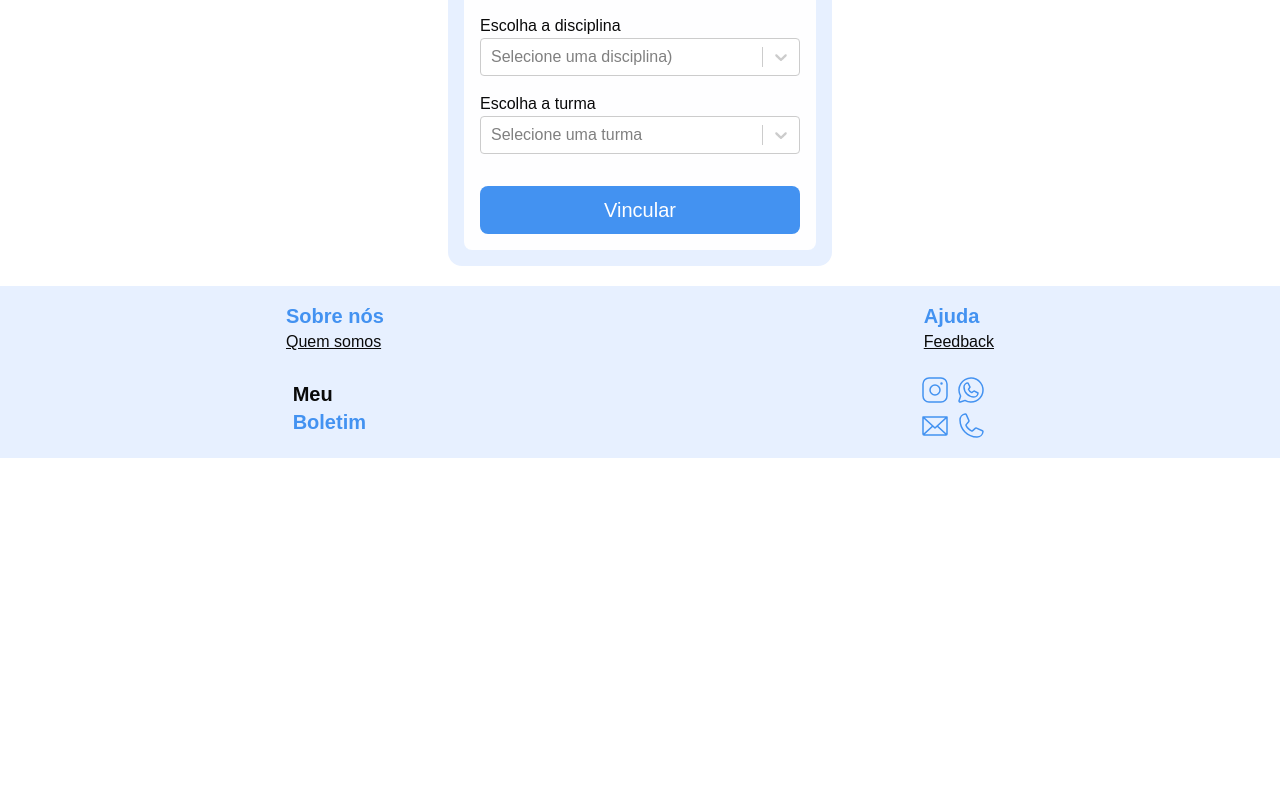
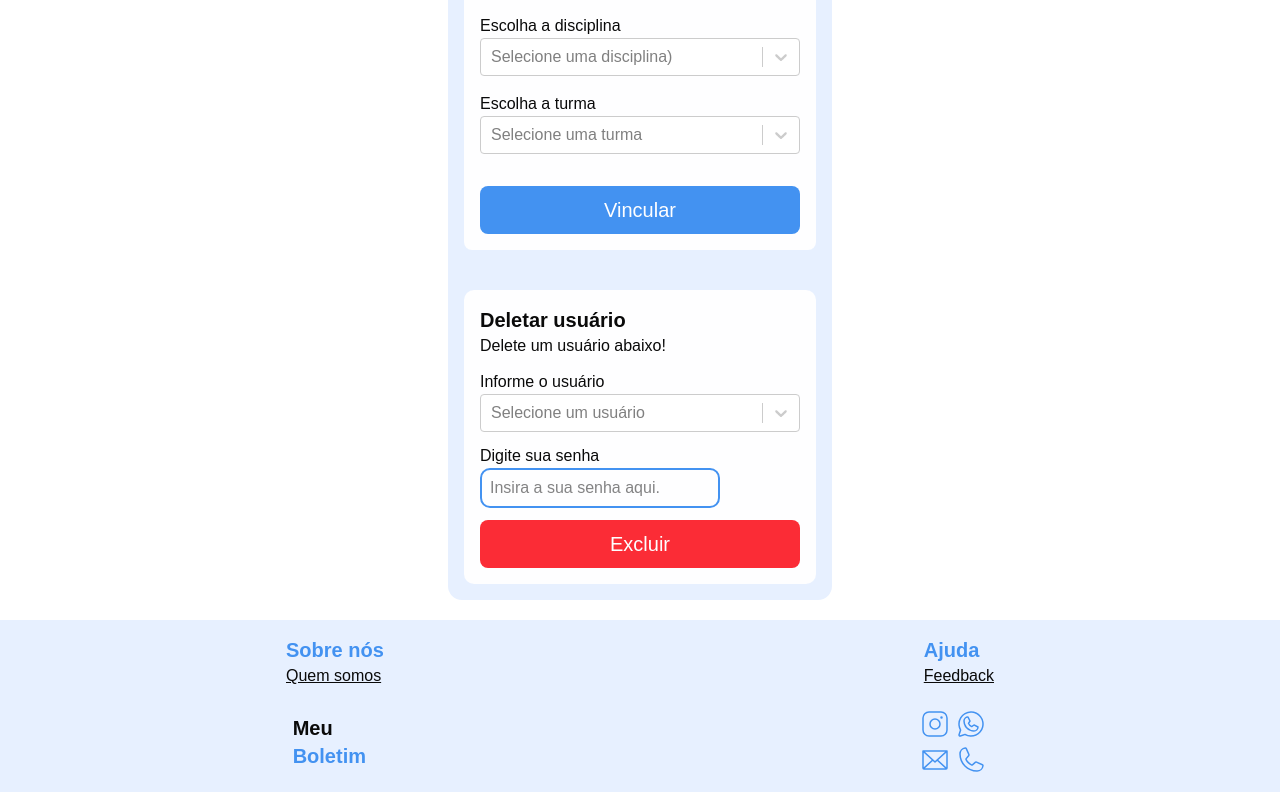
Before and after one commit to Gleison-dev/meuBoletimFrontend, a React (Vite) app: page /dashboardAdmin in a window 1280 px wide. Shown: the part 1815-2607 px from the top of the page. Before the commit the page ends 2273 px from the top, so only its background shows below. Built offline with nearby package versions, Linux system fonts and the light colour scheme; no server answers; sample sign-in values are in the browser's storage.

Commit message:
feat: Delete user page

```diff
--- a/src/pages/DashboardAdmin/dashboardAdmin.jsx
+++ b/src/pages/DashboardAdmin/dashboardAdmin.jsx
@@ -6,6 +6,7 @@ import { api } from "@/services/api";
 import { AuthContext } from "@/context/AuthContext";
 import CreateDiscipline from "../CreateDiscipline/createDiscipline";
 import EnrollDisiciplineTeacher from "../EnrollDisciplineTeacher/enrollDisciplineTeacher";
+import DeleteUser from "../DeleteUser/deleteUser";
 
 export default function DashboardAdmin() {
   const { token } = useContext(AuthContext);
@@ -78,7 +79,10 @@ export default function DashboardAdmin() {
     <>
       <section className="flex flex-col justify-center items-center mt-10">
         <div className="flex flex-col gap-10 w-96 p-4 rounded-xl bg-azul-claro">
-          <CreateUser onUserCreated={fetchStudents} onTeacherCreated={fetchTeachers} />
+          <CreateUser
+            onUserCreated={fetchStudents}
+            onTeacherCreated={fetchTeachers}
+          />
           <CreateClass onClassCreated={fetchClasses} />
           <EnrollStudent
             students={students}
@@ -95,6 +99,7 @@ export default function DashboardAdmin() {
             fetchDisciplines={fetchDisciplines}
             fetchClasses={fetchClasses}
           />
+          <DeleteUser />
         </div>
       </section>
     </>
--- /dev/null
+++ b/src/pages/DeleteUser/deleteUser.jsx
@@ -0,0 +1,31 @@
+import Input from "@/components/Input/input";
+import Label from "@/components/Label/label";
+import Select from "react-select";
+
+export default function DeleteUser() {
+  return (
+    <>
+      <section className="p-4 rounded-lg bg-branco">
+        <div>
+          <h1 className="text-xl">
+            <strong>Deletar usuário</strong>
+          </h1>
+          <p>Delete um usuário abaixo!</p>
+        </div>
+        <form className="flex flex-col gap-3 mt-3">
+          <div>
+            <Label name="Informe o usuário" />
+            <Select placeholder="Selecione um usuário" />
+          </div>
+          <div>
+            <Label name="Digite sua senha" />
+            <Input type="password" placeholder="Insira a sua senha aqui." />
+          </div>
+          <div className="flex justify-center">
+            <button className="w-80 h-12 rounded-md cursor-pointer text-xl text-branco bg-red-500 hover:bg-red-800">Excluir</button>
+          </div>
+        </form>
+      </section>
+    </>
+  );
+}
```
